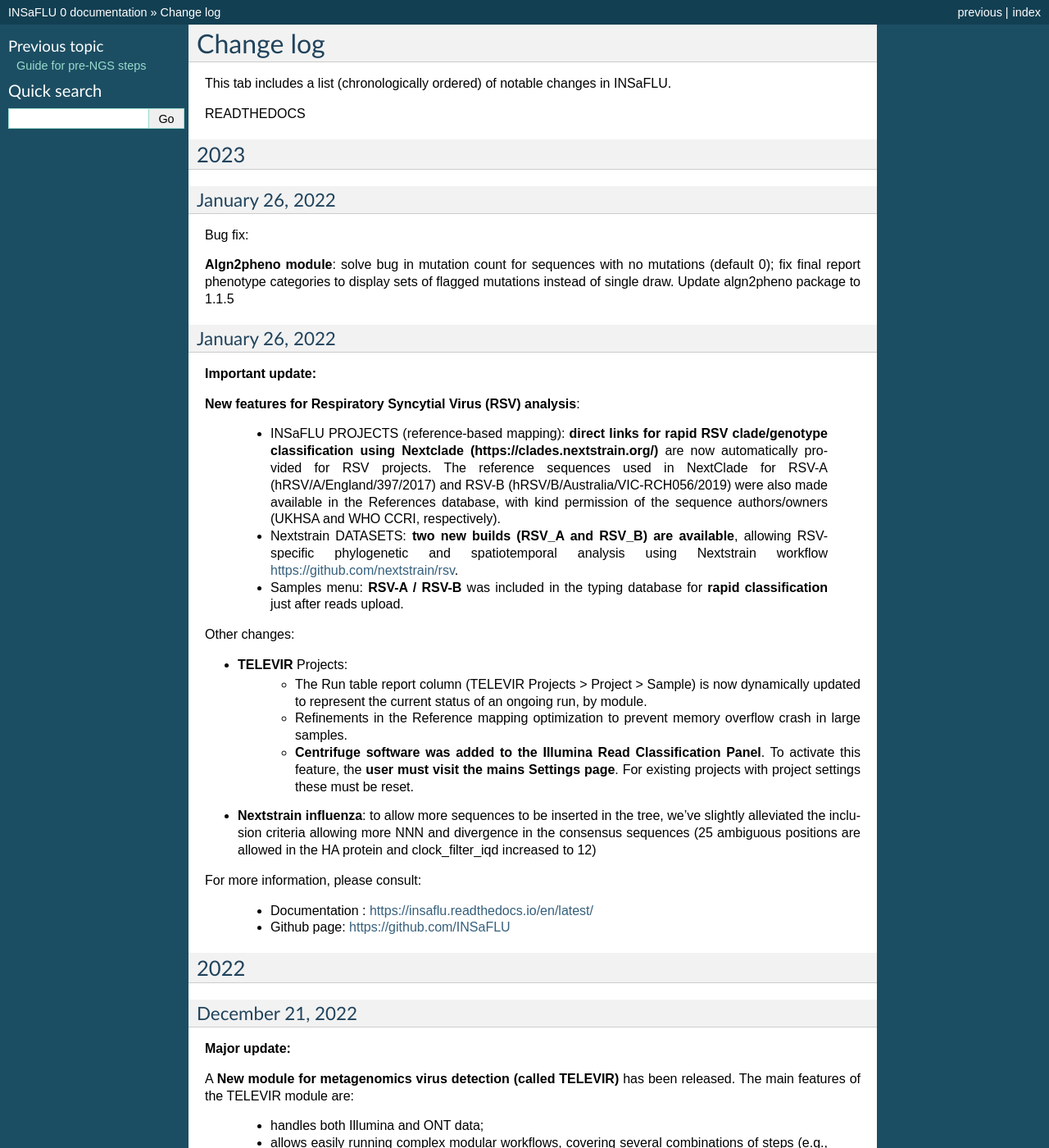
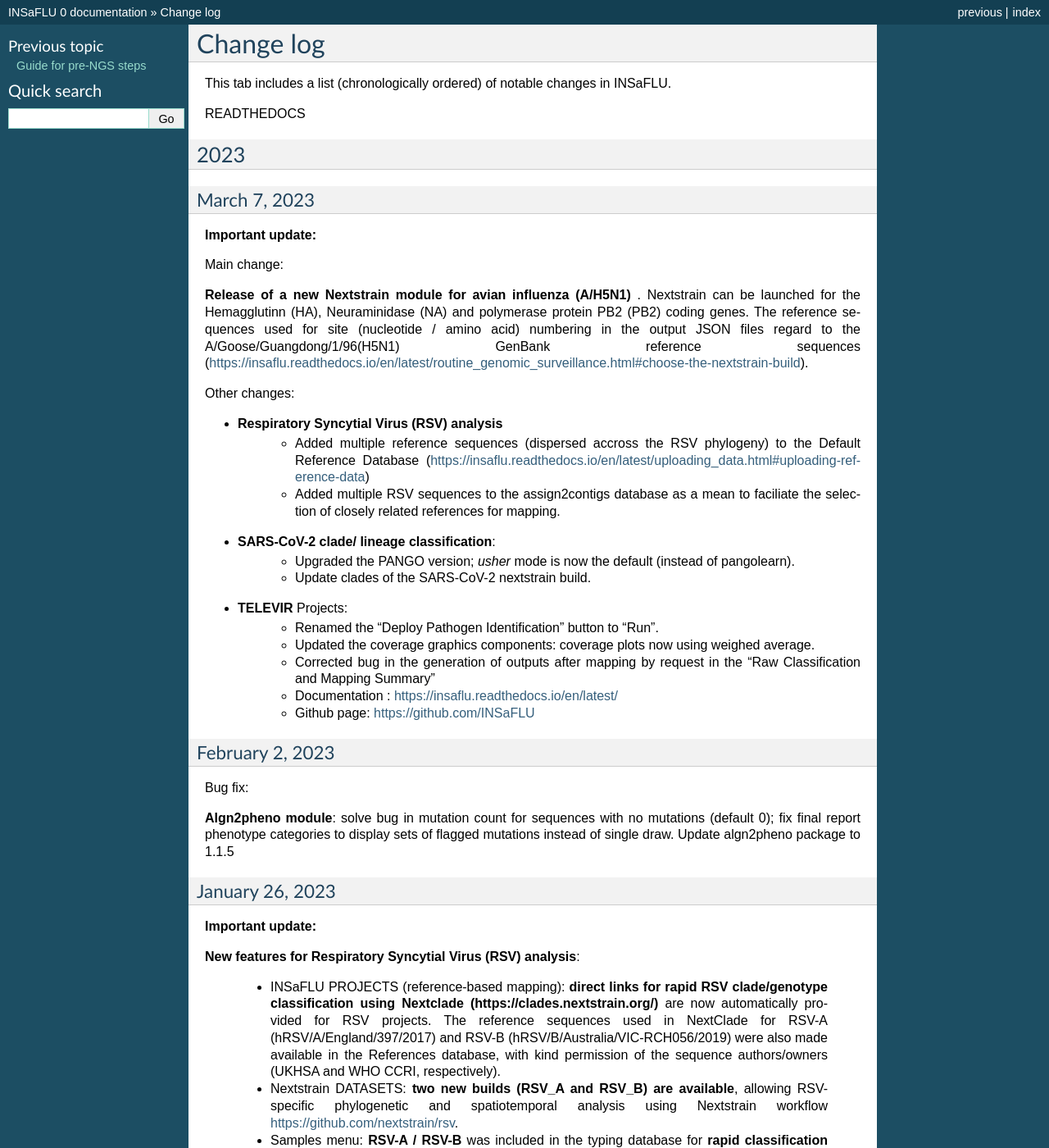
Before and after one commit to INSaFLU/insaflu_docs, a Sphinx documentation site: the page built from docs/change_log.rst, in a window 1280 px wide and 1400 px high. Shown: the whole window at 82% size. Built offline with Sphinx 7.4.7, drawn with Linux system fonts in a browser that asks for light colours; formulas are drawn with MathJax 3.

Commit message:
2023-03-08 upgrade

```diff
--- a/docs/change_log.rst
+++ b/docs/change_log.rst
@@ -9,7 +9,38 @@
 2023
 -------
 
-January 26, 2022
+March 7, 2023
+..........................
+
+**Important update:**
+
+Main change:
+
+**Release of a new Nextstrain module for avian influenza (A/H5N1)** . Nextstrain can be launched for the Hemagglutinn (HA), Neuraminidase (NA) and polymerase protein PB2 (PB2) coding genes. The reference sequences used for site (nucleotide / amino acid) numbering in the output JSON files regard to the A/Goose/Guangdong/1/96(H5N1) GenBank reference sequences (https://insaflu.readthedocs.io/en/latest/routine_genomic_surveillance.html#choose-the-nextstrain-build).
+
+
+Other changes:
+
+- **Respiratory Syncytial Virus (RSV) analysis**
+	- Added multiple reference sequences (dispersed accross the RSV phylogeny) to the Default Reference Database (https://insaflu.readthedocs.io/en/latest/uploading_data.html#uploading-reference-data)
+	- Added multiple RSV sequences to the assign2contigs database as a mean to faciliate the selection of closely related references for mapping.
+
+- **SARS-CoV-2 clade/ lineage classification**:
+	- Upgraded the PANGO version; *usher* mode is now the default (instead of pangolearn).
+	- Update clades of the SARS-CoV-2 nextstrain build.
+
+- **TELEVIR** Projects:
+	- Renamed the "Deploy Pathogen Identification" button to "Run".
+	- Updated the coverage graphics components: coverage plots now using weighed average.
+	- Corrected bug in the generation of outputs after mapping by request in the "Raw Classification and Mapping Summary"
+
+	- Documentation : https://insaflu.readthedocs.io/en/latest/
+
+	- Github page: https://github.com/INSaFLU
+
+
+
+February 2, 2023
 ..........................
 
 Bug fix:
@@ -18,7 +49,7 @@
 
 
 
-January 26, 2022
+January 26, 2023
 ..........................
 
 **Important update:**
```
